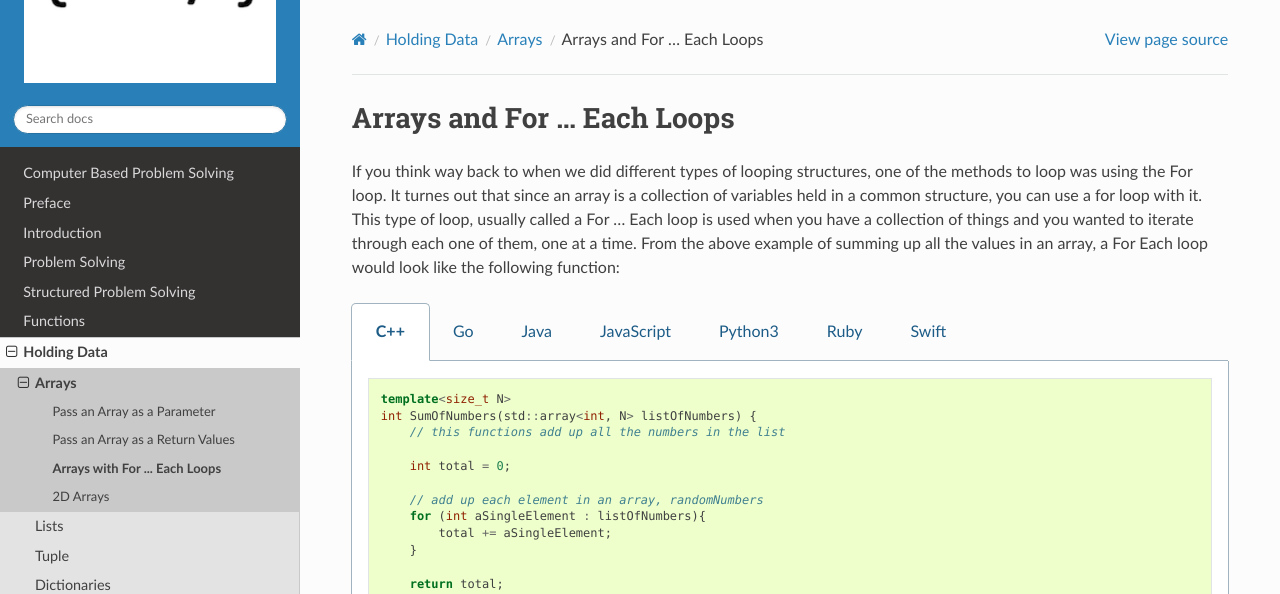
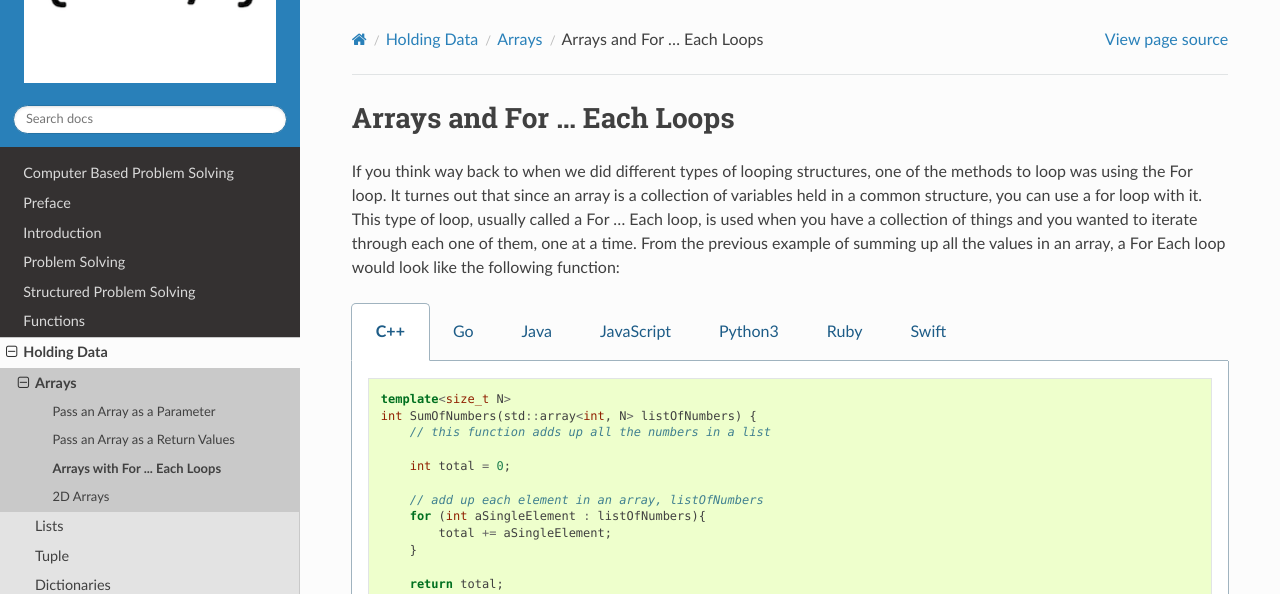
Before and after one commit to Mr-Coxall/Computer-Based-Problem-Solving, a Sphinx documentation site: the page built from docs/holding-data/arrays-and-for-each.rst, in a window 1280 px wide. Shown: the top 594 px of the page. Built offline with Sphinx 7.4.7 and the Read the Docs theme 2.0.0, drawn with Linux system fonts in a browser that asks for light colours; pages that are not in the unit, such as notebooks, are missing from menus.

Commit message:
Update arrays-and-for-each.rst

```diff
--- a/docs/holding-data/arrays-and-for-each.rst
+++ b/docs/holding-data/arrays-and-for-each.rst
@@ -3,7 +3,7 @@
 Arrays and For ... Each Loops
 =============================
 
-If you think way back to when we did different types of looping structures, one of the methods to loop was using the For loop. It turnes out that since an array is a collection of variables held in a common structure, you can use a for loop with it. This type of loop, usually called a For ... Each loop is used when you have a collection of things and you wanted to iterate through each one of them, one at a time. From the above example of summing up all the values in an array, a For Each loop would look like the following function:
+If you think way back to when we did different types of looping structures, one of the methods to loop was using the For loop. It turnes out that since an array is a collection of variables held in a common structure, you can use a for loop with it. This type of loop, usually called a For ... Each loop, is used when you have a collection of things and you wanted to iterate through each one of them, one at a time. From the previous example of summing up all the values in an array, a For Each loop would look like the following function:
 
 .. tabs::
 
@@ -13,11 +13,11 @@ If you think way back to when we did different types of looping structures, one
 
 		template<size_t N>
 		int SumOfNumbers(std::array<int, N> listOfNumbers) {
-		    // this functions add up all the numbers in the list
+		    // this function adds up all the numbers in a list
 
 		    int total = 0;
 
-		    // add up each element in an array, randomNumbers
+		    // add up each element in an array, listOfNumbers
 		    for (int aSingleElement : listOfNumbers){
 		        total += aSingleElement;
 		    }
```
